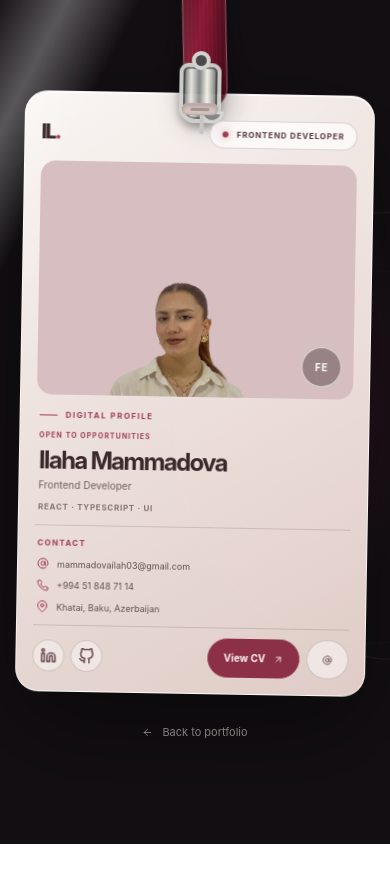
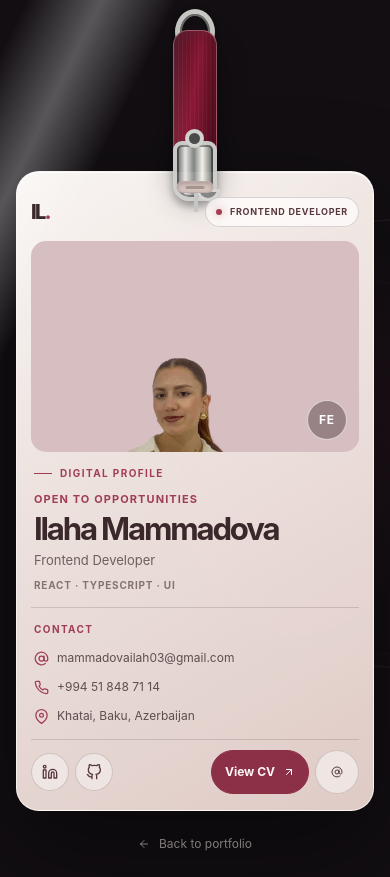
Before and after one commit to mammadovailaha/ilaha-mammadova-portflio, a React (Vite) app: page /card/frontend in a window 390 px wide. Before the commit the page ends 844 px from the top, so only its background shows below. Built offline with nearby package versions, Linux system fonts and the light colour scheme; a web font is replaced by a local one.

Commit message:
fixed card design

```diff
--- a/src/Pages/DigitalCard/digital-card.css
+++ b/src/Pages/DigitalCard/digital-card.css
@@ -1,4 +1,6 @@
 .digital-card-page {
+  --id-strap-width: 48px;
+  --id-strap-container-width: 152px;
   --id-ink: #f6efeb;
   --id-muted: rgba(246, 239, 235, .64);
   --id-line: rgba(246, 239, 235, .18);
@@ -28,22 +30,22 @@
 .digital-card-live { width: 7px; height: 7px; flex: 0 0 auto; border-radius: 50%; background: #d9878c; box-shadow: 0 0 14px #dc8d92; }
 .digital-card-layout { display: grid; width: min(100%, 560px); flex: 1; place-items: center; margin: 0 auto; padding-block: 76px 28px; }
 .digital-id-card-head .digital-card-field { margin-left: auto; }
-.digital-card-field { display: flex; align-items: center; gap: 8px; max-width: 65%; border: 1px solid rgba(58,40,43,.18); border-radius: 99px; padding: 8px 12px; background: rgba(255,255,255,.58); color: #593940; font-size: 8px; font-weight: 700; letter-spacing: .1em; line-height: 1.3; text-align: right; text-transform: uppercase; backdrop-filter: blur(14px); }
+.digital-card-field { display: flex; align-items: center; gap: 8px; max-width: 65%; border: 1px solid rgba(58,40,43,.18); border-radius: 99px; padding: 8px 12px; background: rgba(255,255,255,.58); color: #593940; font-size: 10px; font-weight: 700; letter-spacing: .08em; line-height: 1.3; text-align: right; text-transform: uppercase; backdrop-filter: blur(14px); }
 .digital-card-live { width: 6px; height: 6px; flex: 0 0 auto; border-radius: 50%; background: #a03d54; box-shadow: 0 0 9px #dc8d92; }
-.digital-card-kicker { display: flex; align-items: center; gap: 8px; margin: 0 0 9px; color: #a03d54; font-size: 8px; font-weight: 700; letter-spacing: .18em; }
+.digital-card-kicker { display: flex; align-items: center; gap: 8px; margin: 0 0 9px; color: #a03d54; font-size: 10px; font-weight: 700; letter-spacing: .14em; }
 .digital-card-kicker span { width: 18px; height: 1px; background: currentColor; }
-.digital-card-primary, .digital-card-secondary { display: inline-flex; min-height: 39px; align-items: center; justify-content: center; gap: 8px; border: 1px solid rgba(58,40,43,.18); border-radius: 99px; padding: 0 15px; font-size: 10px; font-weight: 700; transition: transform .22s ease, background .22s ease, border-color .22s ease; }
+.digital-card-primary, .digital-card-secondary { display: inline-flex; min-height: 44px; align-items: center; justify-content: center; gap: 8px; border: 1px solid rgba(58,40,43,.18); border-radius: 99px; padding: 0 15px; font-size: 12px; font-weight: 700; transition: transform .22s ease, background .22s ease, border-color .22s ease; }
 .digital-card-primary { border-color: #8c3048; background: #8c3048; color: #fff7f4 !important; }
 .digital-card-primary:hover { transform: translateY(-3px); border-color: #f5d5cc; background: #f5d5cc; }
 .digital-card-secondary { background: rgba(255,255,255,.48); color: #593940 !important; }
 .digital-card-secondary:hover { transform: translateY(-2px); border-color: rgba(160,61,84,.45); background: rgba(255,255,255,.8); }
-.digital-card-contact-heading { margin-bottom: 1px; color: #a03d54; font-size: 8px; font-weight: 700; letter-spacing: .16em; text-transform: uppercase; }
+.digital-card-contact-heading { margin-bottom: 1px; color: #a03d54; font-size: 10px; font-weight: 700; letter-spacing: .14em; text-transform: uppercase; }
 .digital-id-card { position: relative; display: flex; width: 100%; min-height: 0; flex-direction: column; overflow: visible; border: 1px solid rgba(255,255,255,.68); border-radius: 26px; padding: 28px clamp(17px, 3vw, 24px) clamp(17px, 3vw, 24px); background: linear-gradient(150deg, rgba(255,250,247,.97), rgba(236,215,209,.94)); box-shadow: 0 35px 100px rgba(0,0,0,.42), inset 0 1px 0 rgba(255,255,255,.9); color: #3a282b; transform: rotate(1deg); animation: id-card-enter .9s .13s both; transition: transform .5s cubic-bezier(.2,.8,.2,1), box-shadow .5s ease; }
 .digital-id-card::after { position: absolute; z-index: 0; inset: 0; overflow: hidden; border-radius: inherit; content: ""; pointer-events: none; background: linear-gradient(140deg, rgba(255,255,255,.2), transparent 38%); }
-.digital-id-strap { position: absolute; z-index: -1; top: -166px; left: 50%; width: 152px; height: 195px; transform: translateX(-50%); }
-.digital-id-strap-band { position: absolute; inset: 0 52px 14px; border: 1px solid rgba(255,206,215,.34); border-radius: 16px 16px 23px 23px; background: repeating-linear-gradient(90deg, rgba(255,255,255,.045) 0 1px, transparent 1px 4px), linear-gradient(100deg, #450a1a, #8b1834 44%, #570d20 100%); box-shadow: inset 7px 0 12px rgba(255,255,255,.08), inset -8px 0 14px rgba(0,0,0,.28), 0 15px 28px rgba(0,0,0,.34); transform: rotate(-7deg); }
+.digital-id-strap { position: absolute; z-index: -1; top: -166px; left: 50%; width: var(--id-strap-container-width); height: 195px; transform: translateX(-50%); }
+.digital-id-strap-band { position: absolute; inset: 0 calc((var(--id-strap-container-width) - var(--id-strap-width)) / 2) 14px; border: 1px solid rgba(255,206,215,.34); border-radius: 16px 16px 23px 23px; background: repeating-linear-gradient(90deg, rgba(255,255,255,.045) 0 1px, transparent 1px 4px), linear-gradient(100deg, #450a1a, #8b1834 44%, #570d20 100%); box-shadow: inset 7px 0 12px rgba(255,255,255,.08), inset -8px 0 14px rgba(0,0,0,.28), 0 15px 28px rgba(0,0,0,.34); }
 .digital-id-strap-loop { position: absolute; top: -21px; left: 50%; width: 45px; height: 51px; border: 5px solid #c8c7c3; border-radius: 50%; background: transparent; box-shadow: inset 0 0 0 2px #686a6a, 0 2px 7px #0007; transform: translateX(-50%); }
-.digital-id-clasp { position: absolute; bottom: 1px; left: 50%; width: 48px; height: 67px; border: 4px solid #c9cac7; border-radius: 9px 9px 16px 16px; background: linear-gradient(90deg, #5f6261 0, #e7e5e0 23%, #828483 47%, #f3f0e9 70%, #646765 100%); box-shadow: 0 5px 9px #0005, inset 0 0 0 2px rgba(27,28,28,.45); transform: translateX(-50%) rotate(0); }
+.digital-id-clasp { position: absolute; bottom: 1px; left: 50%; width: var(--id-strap-width); height: 67px; border: 4px solid #c9cac7; border-radius: 9px 9px 16px 16px; background: linear-gradient(90deg, #5f6261 0, #e7e5e0 23%, #828483 47%, #f3f0e9 70%, #646765 100%); box-shadow: 0 5px 9px #0005, inset 0 0 0 2px rgba(27,28,28,.45); transform: translateX(-50%) rotate(0); }
 .digital-id-clasp::before { position: absolute; top: -16px; left: 8px; width: 19px; height: 19px; border: 4px solid #d2d2cf; border-radius: 50%; content: ""; background: #494b4a; }
 .digital-id-clasp span { position: absolute; right: -7px; bottom: -4px; width: 24px; height: 12px; border: 3px solid #d2d2cf; border-radius: 0 0 15px 15px; background: #777a78; }
 .digital-id-clasp i { position: absolute; bottom: -15px; left: 17px; width: 4px; height: 20px; background: #bfc1bf; }
@@ -57,48 +59,58 @@
 .digital-id-photo-wrap { position: relative; height: clamp(190px, 30vw, 290px); overflow: hidden; border-radius: 15px; margin-top: 14px; background: #d7bec0; }
 .digital-id-photo { position: absolute; top: -11%; left: 0; width: 100%; height: 142%; object-fit: cover; object-position: 50% 26%; transition: transform .8s cubic-bezier(.2,.75,.25,1); }
 .digital-id-card:hover .digital-id-photo { transform: scale(1.045); }
-.digital-id-photo-mark { position: absolute; right: 12px; bottom: 12px; display: grid; width: 40px; height: 40px; place-items: center; border: 1px solid rgba(255,255,255,.65); border-radius: 50%; background: rgba(36,22,28,.35); color: #fff; font-size: 10px; font-weight: 700; letter-spacing: .06em; backdrop-filter: blur(10px); }
+.digital-id-photo-mark { position: absolute; right: 12px; bottom: 12px; display: grid; width: 40px; height: 40px; place-items: center; border: 1px solid rgba(255,255,255,.65); border-radius: 50%; background: rgba(36,22,28,.35); color: #fff; font-size: 12px; font-weight: 700; letter-spacing: .06em; backdrop-filter: blur(10px); }
 .digital-id-details { position: relative; z-index: 2; padding: 14px 3px 12px; }
-.digital-id-details > p:not(.digital-card-kicker) { margin: 0 0 6px; color: #a03d54; font-size: 7px; font-weight: 700; letter-spacing: .15em; text-transform: uppercase; }
+.digital-id-details > p:not(.digital-card-kicker) { margin: 0 0 6px; color: #a03d54; font-size: 11px; font-weight: 700; letter-spacing: .1em; text-transform: uppercase; }
 .digital-id-details .digital-card-kicker { margin-bottom: 10px; }
-.digital-id-details h2 { margin: 0; font-size: clamp(24px, 3vw, 32px); font-weight: 700; letter-spacing: -.07em; line-height: 1.05; }
-.digital-id-details > span { display: block; margin-top: 5px; color: rgba(58,40,43,.7); font-size: 10px; }
-.digital-id-focus { margin-top: 8px; color: rgba(58,40,43,.58); font-size: 8px; font-weight: 700; letter-spacing: .09em; text-transform: uppercase; }
-.digital-id-contacts { position: relative; z-index: 2; display: grid; gap: 8px; border-top: 1px solid rgba(58,40,43,.16); padding: 11px 3px; color: rgba(58,40,43,.78); font-size: 9px; }
+.digital-id-details h2 { margin: 0; font-size: clamp(28px, 4vw, 36px); font-weight: 700; letter-spacing: -.07em; line-height: 1.05; }
+.digital-id-details > span { display: block; margin-top: 5px; color: rgba(58,40,43,.7); font-size: 13px; }
+.digital-id-focus { margin-top: 8px; color: rgba(58,40,43,.58); font-size: 11px; font-weight: 700; letter-spacing: .08em; text-transform: uppercase; }
+.digital-id-contacts { position: relative; z-index: 2; display: grid; gap: 10px; border-top: 1px solid rgba(58,40,43,.16); padding: 14px 3px; color: rgba(58,40,43,.78); font-size: 13px; }
 .digital-id-contacts a, .digital-id-contacts > span:last-child { display: inline-flex; align-items: center; gap: 8px; min-width: 0; overflow-wrap: anywhere; }
-.digital-id-contacts svg { flex: 0 0 auto; color: #a03d54; font-size: 12px; }
+.digital-id-contacts svg { flex: 0 0 auto; color: #a03d54; font-size: 15px; }
 .digital-id-bottom { position: relative; z-index: 2; display: flex; align-items: center; justify-content: space-between; gap: 8px; border-top: 1px solid rgba(58,40,43,.16); padding-top: 10px; }
 .digital-card-socials { display: flex; gap: 6px; }
-.digital-card-socials a { display: grid; width: 32px; height: 32px; place-items: center; border: 1px solid rgba(58,40,43,.18); border-radius: 50%; background: rgba(255,255,255,.4); color: #593940; transition: transform .2s ease, color .2s ease, background .2s ease; }
+.digital-card-socials a { display: grid; width: 42px; height: 42px; place-items: center; border: 1px solid rgba(58,40,43,.18); border-radius: 50%; background: rgba(255,255,255,.4); color: #593940; transition: transform .2s ease, color .2s ease, background .2s ease; }
 .digital-card-socials a:hover { transform: translateY(-2px); background: #8c3048; color: #fff; }
 .digital-id-actions { display: flex; align-items: center; gap: 7px; }
 .digital-id-sheen { position: absolute; z-index: 1; inset: -50%; pointer-events: none; background: linear-gradient(112deg, transparent 43%, rgba(255,255,255,.3) 49%, transparent 55%); transform: translateX(-45%) rotate(4deg); transition: transform .9s ease; }
 .digital-id-card:hover .digital-id-sheen { transform: translateX(45%) rotate(4deg); }
 .digital-id-card > :not(.digital-id-sheen):not(.digital-id-strap):not(.digital-id-punch) { position: relative; z-index: 2; }
 .digital-id-strap, .digital-id-punch { pointer-events: none; }
-.digital-id-strap-band { animation: id-strap-sway 6s ease-in-out infinite alternate; transform-origin: 50% 0; }
 .digital-id-card:hover .digital-id-clasp { transform: translateX(-50%) rotate(0); }
 .digital-card-page > .digital-card-back { align-self: center; color: rgba(246,239,235,.62); font-size: 11px; }
 @keyframes id-rise { from { opacity: 0; transform: translateY(20px); } to { opacity: 1; transform: translateY(0); } }
 @keyframes id-card-enter { from { opacity: 0; transform: translateY(25px) rotate(5deg) scale(.96); } to { opacity: 1; transform: translateY(0) rotate(1deg) scale(1); } }
 @keyframes id-orbit { to { transform: rotate(360deg); } }
-@keyframes id-strap-sway { from { transform: rotate(-7deg); } to { transform: rotate(-2deg); } }
 @media (max-width: 760px) {
-  .digital-card-page { min-height: 100svh; padding: 17px 20px 18px; }
-  .digital-card-layout { width: min(100%, 450px); flex: 0 0 auto; padding-block: 76px 30px; }
-  .digital-id-card { width: 100%; justify-self: center; padding: 16px; }
-  .digital-id-photo-wrap { height: clamp(210px, 60vw, 280px); }
+  .digital-card-page { min-height: 100svh; padding: 17px 16px 20px; }
+  .digital-card-layout { width: min(100%, 450px); flex: 0 0 auto; padding-block: 154px 24px; }
+  .digital-id-card { width: 100%; justify-self: center; transform: none; animation-name: id-card-enter-mobile; }
+  .digital-id-photo-wrap { height: clamp(190px, 54vw, 250px); }
   .digital-id-photo { top: -13%; height: 150%; object-position: 50% 24%; }
-  .digital-id-strap { top: -150px; width: 136px; height: 180px; }
-  .digital-id-strap-band { inset-inline: 46px; }
+  .digital-card-page { --id-strap-width: 44px; --id-strap-container-width: 136px; }
+  .digital-id-strap { top: -142px; height: 172px; }
   .digital-id-strap-loop { width: 40px; height: 46px; }
-  .digital-id-clasp { width: 42px; height: 60px; }
+  .digital-id-clasp { height: 60px; }
   .digital-id-punch { top: 9px; width: 37px; height: 12px; }
-  .digital-id-card { border-radius: 23px; padding: 25px 16px 16px; }
-  .digital-card-page > .digital-card-back { margin-bottom: 4px; }
+  .digital-id-card { border-radius: 23px; padding: 25px 14px 16px; }
+  .digital-card-field { max-width: 70%; padding: 8px 10px; font-size: 9px; }
+  .digital-id-details { padding-block: 14px; }
+  .digital-id-details h2 { font-size: clamp(27px, 8vw, 34px); }
+  .digital-id-focus { font-size: 10px; line-height: 1.5; }
+  .digital-id-contacts { gap: 11px; font-size: 12px; }
+  .digital-card-primary, .digital-card-secondary { min-height: 44px; font-size: 12px; }
+  .digital-card-primary { padding-inline: 13px; }
+  .digital-card-secondary { width: 44px; padding: 0; }
+  .digital-card-socials a { width: 38px; height: 38px; }
+  .digital-id-bottom { gap: 8px; }
+  .digital-id-actions { gap: 6px; }
+  .digital-card-page > .digital-card-back { margin-bottom: 4px; font-size: 12px; }
   .digital-card-orbit-one { width: 115vw; right: -60%; top: 25%; }
   .digital-card-orbit-two { width: 96vw; right: -42%; top: 32%; }
 }
 @media (prefers-reduced-motion: reduce) {
   .digital-card-page *, .digital-card-page *::before, .digital-card-page *::after { animation-duration: .01ms !important; animation-iteration-count: 1 !important; transition-duration: .01ms !important; }
 }
+@keyframes id-card-enter-mobile { from { opacity: 0; transform: translateY(25px) scale(.96); } to { opacity: 1; transform: none; } }
```
